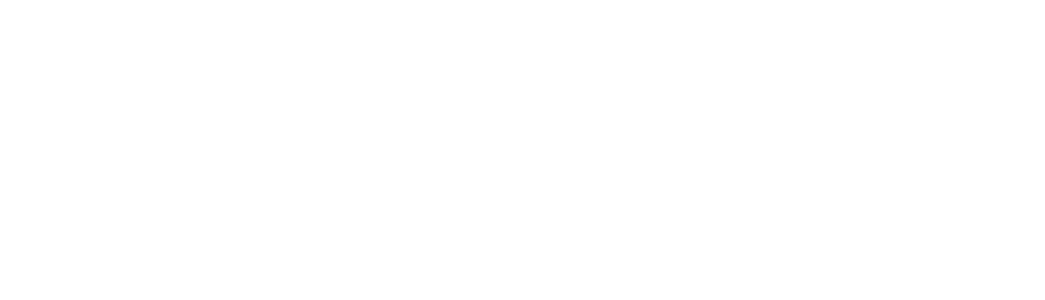
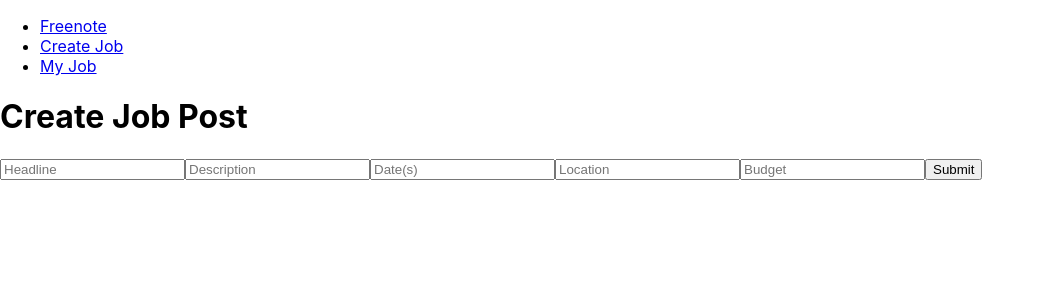
Before and after one commit to samuelwstout/phase-4-sample-project-frontend, a React (Create React App) app: page /create_job in a window 1280 px wide. Before the commit this address had no page. Shown: the top 300 px of the page, without its empty margins (0-1045 px from the left). Built offline with nearby package versions, Linux system fonts and the light colour scheme.

Commit message:
add files and navbar for contractor

```diff
--- a/src/App.jsx
+++ b/src/App.jsx
@@ -5,6 +5,8 @@
 import Signup from './components/Authentication/Signup'
 import SignupAsContractor from './components/Authentication/SignupAsContractor'
 import SignupAsMusician from './components/Authentication/SignupAsMusician'
+import CreateJob from './components/ContractorApp/CreateJob'
+import MyJobs from './components/ContractorApp/MyJobs'
 
 const App = () => {
   return (
@@ -15,6 +17,8 @@
         <Route path="/signup_as_contractor" element={<SignupAsContractor />} />
         <Route path="/signup_as_musician" element={<SignupAsMusician />} />
         <Route path="/login" element={<Login />} />
+        <Route path="/create_job" element={<CreateJob />} />
+        <Route path="/my_jobs" element={<MyJobs />} />
       </Routes>
     </Router>
   );
--- /dev/null
+++ b/src/components/ContractorApp/CreateJob.jsx
@@ -0,0 +1,22 @@
+import React from 'react'
+import NavbarContractor from '../Navigation/NavbarContractor'
+
+
+const CreateJob = () => {
+  return (
+    <div>
+      <NavbarContractor />
+        <h1>Create Job Post</h1>
+        <form>
+            <input placeholder='Headline'></input>
+            <input placeholder='Description'></input>
+            <input placeholder='Date(s)'></input>
+            <input placeholder='Location'></input>
+            <input placeholder='Budget'></input>
+            <input type='submit'></input>
+        </form>
+    </div>
+  )
+}
+
+export default CreateJob
--- /dev/null
+++ b/src/components/ContractorApp/MyJobs.jsx
@@ -0,0 +1,14 @@
+import React from 'react'
+import NavbarContractor from '../Navigation/NavbarContractor'
+
+const MyJobs = () => {
+  return (
+    <div>
+      <NavbarContractor />
+        <h1>My Jobs</h1>
+        <h2>Jobs go here</h2>
+    </div>
+  )
+}
+
+export default MyJobs
--- a/src/components/Navigation/NavbarContractor.jsx
+++ b/src/components/Navigation/NavbarContractor.jsx
@@ -1,8 +1,15 @@
 import React from 'react'
+import { Link } from 'react-router-dom'
 
 const NavbarContractor = () => {
   return (
-    <div>NavbarContractor</div>
+    <div>
+      <ul>
+        <li><Link to="/">Freenote</Link></li>
+        <li><Link to="/create_job">Create Job</Link></li>
+        <li><Link to="/my_jobs">My Job</Link></li>
+      </ul>
+    </div>
   )
 }
 
```
Also changed, not shown: src/App.css (deleted, +0 -38 lines).
